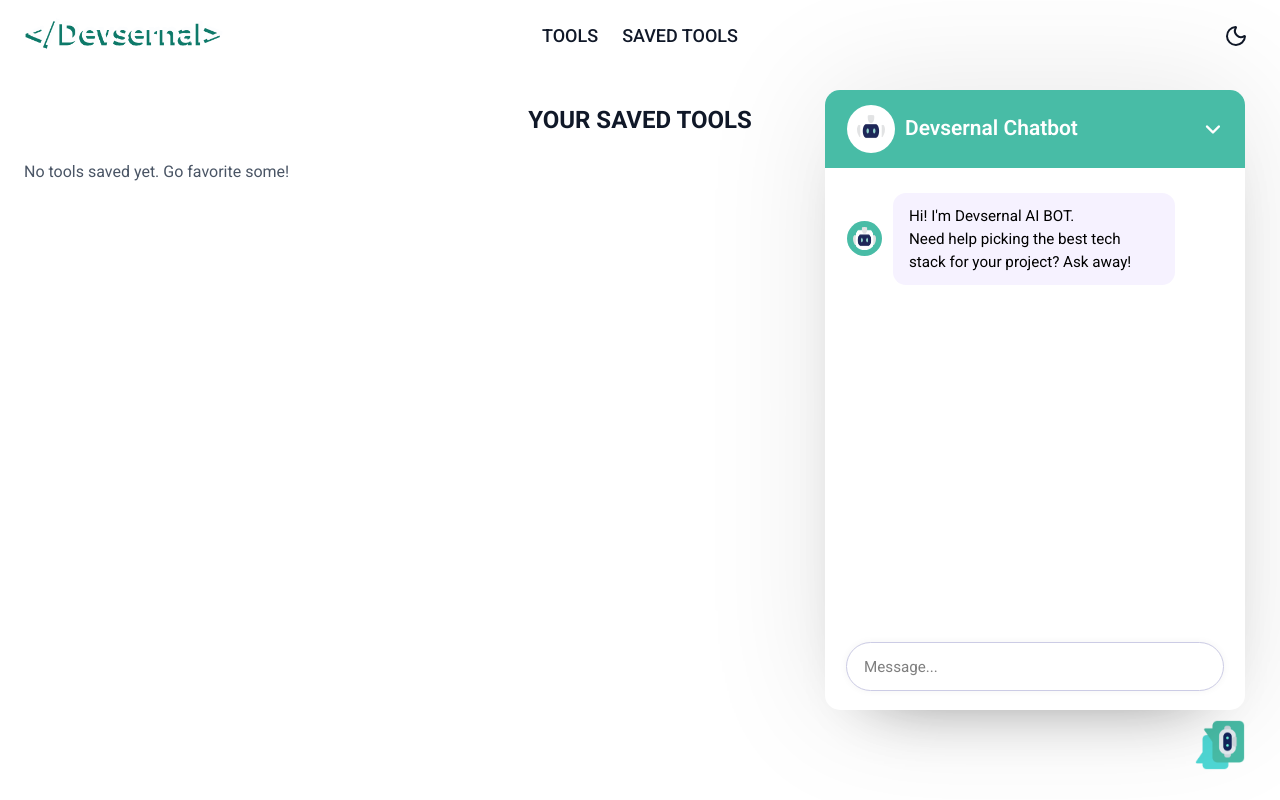
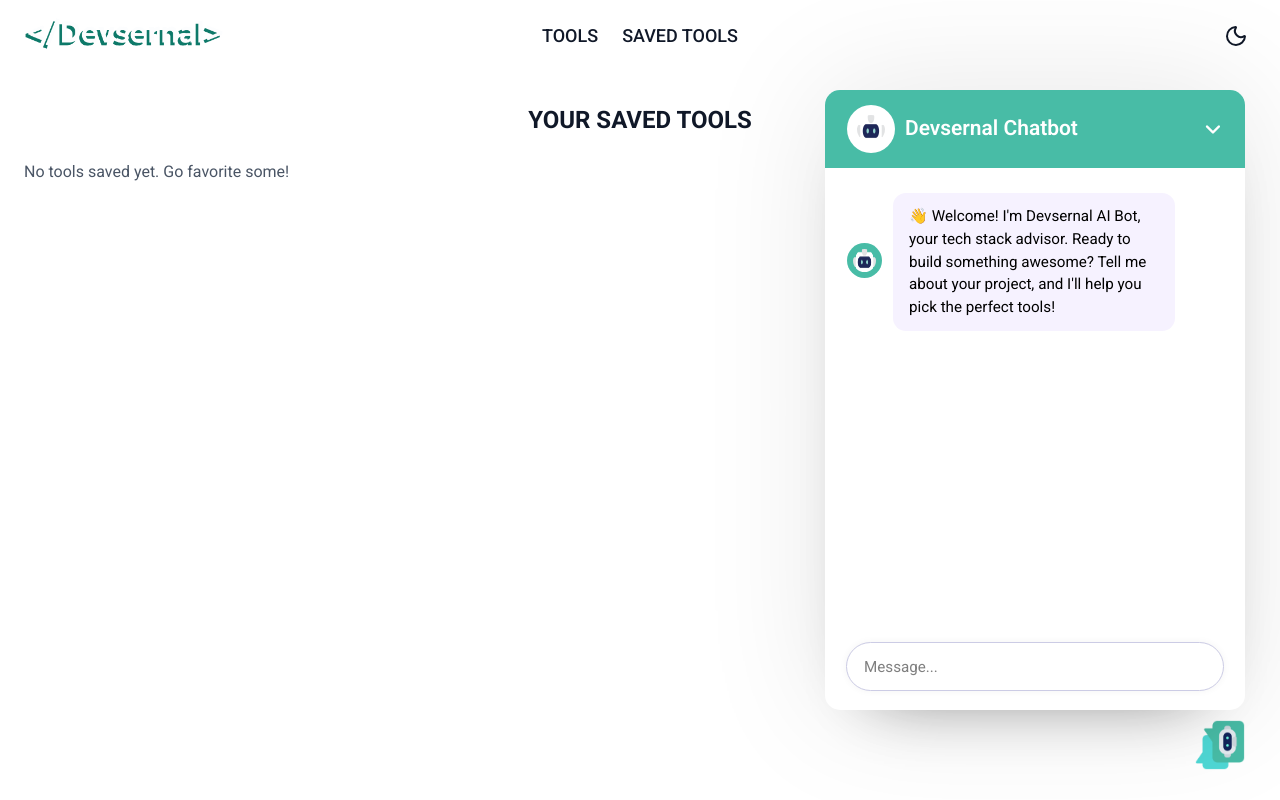
Before and after one commit to pergent19/devsernal-frontend, a React (Vite) app: page /saved-items in a window 1280 px wide. Both pictures are taken after a click on the button 1220 px from the left and 745 px from the top of the page. Built offline with nearby package versions, Linux system fonts and the light colour scheme.

Commit message:
Enhance initial message of the bot

```diff
--- a/src/components/chatbot/Chatbot.jsx
+++ b/src/components/chatbot/Chatbot.jsx
@@ -4,99 +4,15 @@ import ChatForm from "./ChatForm";
 import ChatMessage from "./ChatMessage";
 import DevsernalPopupButton from "../../assets/Devsernal_Msg Icon.png"
 import DevsernalChatbotLogo from "../../assets/DevsernalChatbot.png";
-// import Loading from "../UI/Loading";
-
-  // const questions = [
-  // "What system are you building?",
-  // "What programming language do you want to use?",
-  // "Do you have specific features in mind?",
-  // ];
 
 const Chatbot = () => {
   const [chatHistory, setChatHistory] = useState([]);
   const [showChatBot, setShowChatbot] = useState(false);
   const chatBodyRef = useRef();
-  // const [questionStep, setQuestionStep] = useState(0);
-  // const [userAnswers, setUserAnswers] = useState([]);
-//   const generateBotResponse = async (userInput) => {
-//   // Add user input to chat
-//   const updatedChat = [
-//     ...chatHistory,
-//     { role: "user", type: "text", content: userInput },
-//   ];
-//   setChatHistory(updatedChat);
-
-//   // Store answer
-//   const updatedAnswers = [...userAnswers, userInput];
-//   setUserAnswers(updatedAnswers);
-
-//   // If there are more questions, ask the next one
-//   if (questionStep < questions.length - 1) {
-//     const nextQuestion = questions[questionStep + 1];
-//     console.log("Next Question:", nextQuestion);
-//     setChatHistory((prev) => [
-//       ...prev,
-//       { role: "model", type: "text", content: nextQuestion },
-//     ]);
-//     setQuestionStep((prev) => prev + 1);
-//     return;
-//   }
-
-//   // Final step: Generate a full message using all answers
-//   const finalPrompt = `Suggest the best tech stack for building a ${updatedAnswers[0]} using ${updatedAnswers[1]} with features: ${updatedAnswers[2]}.
-
-//   Format the response like this:
-//   Frontend: ...
-//   Backend: ...
-//   Database: ...
-//   Keep it short.`;
-
-//   // Add loading
-//   setChatHistory((prev) => [
-//     ...prev,
-//     { role: "model", type: "component", content: <Loading /> },
-//   ]);
-
-//   try {
-//     const response = await fetch("http://localhost:3000/api/chat", {
-//       method: "POST",
-//       headers: { "Content-Type": "application/json" },
-//       body: JSON.stringify({ messages: [{ role: "user", content: finalPrompt }] }),
-//     });
-
-//     const data = await response.json();
-
-//     // After generating the final tech stack result
-//     setChatHistory((prev) => [
-//       ...prev.slice(0, -1), // remove <Loading />
-//       { role: "model", type: "text", content: data.reply },
-//       {
-//         role: "model",
-//         type: "text",
-//         content: "Want to build something else? Just type it below.",
-//       },
-//     ]);
-
-//     // 🔁 Reset the conversation
-//     setQuestionStep(0);
-//     setUserAnswers([]);
-//   } catch (err) {
-//     console.error("API Error:", err);
-//     setChatHistory((prev) => [
-//       ...prev.filter((msg) => msg.type !== "component"),
-//       {
-//         role: "model",
-//         type: "text",
-//         content: "⚠️ Sorry, something went wrong. Please try again later.",
-//       },
-//     ]);
-//   }
-// }
 
   const generateBotResponse = async (userInput) => {
     const updatedHistory = [...chatHistory, {role: "user", type: "text", content: userInput}];
 
-    // Convert to OpenAI-like format
     const messages = [
       ...updatedHistory.map((msg) => ({
         role: msg.role === "model" ? "model" : msg.role,
@@ -115,7 +31,6 @@ const Chatbot = () => {
     try {
       const response = await fetch(import.meta.env.VITE_API_URL, headers);
 
-      //const response = await fetch("https://devsernal-server.onrender.com/api/chat", headers);
       const data = await response.json();
 
       if (!data || !data.reply) {
@@ -149,16 +64,6 @@ const Chatbot = () => {
         behavior: "smooth",
       });
     }
-     // Ask the first question when chatbot opens
-  // if (chatHistory.length === 0 && showChatBot) {
-  //   setChatHistory([
-  //     {
-  //       role: "model",
-  //       type: "text",
-  //       content: questions[0],
-  //     },
-  //   ]);
-  // }
   }, [chatHistory]);
 
   return (
@@ -194,8 +99,8 @@ const Chatbot = () => {
           <div className="message bot-message">
             <img src={DevsernalChatbotLogo} alt="robot" />
             <p className="message-text bg-[#F6F2FF] dark:bg-gray-900 dark:text-white">
-              Hi! I'm Devsernal AI BOT. <br />
-              Need help picking the best tech stack for your project? Ask away!
+              👋 Welcome! I'm Devsernal AI Bot, your tech stack advisor.
+              Ready to build something awesome? Tell me about your project, and I'll help you pick the perfect tools!
             </p>
           </div>
 
```
